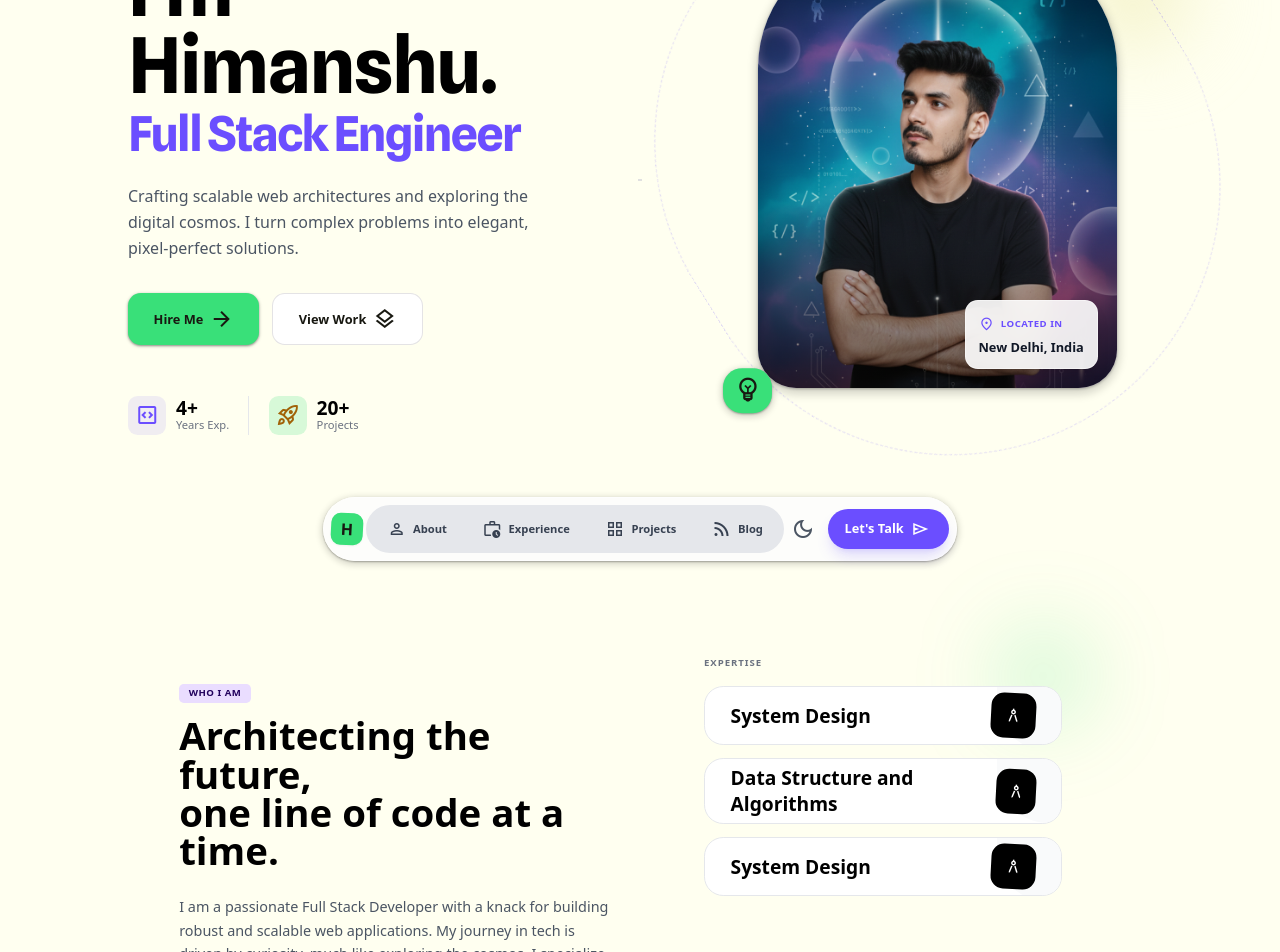
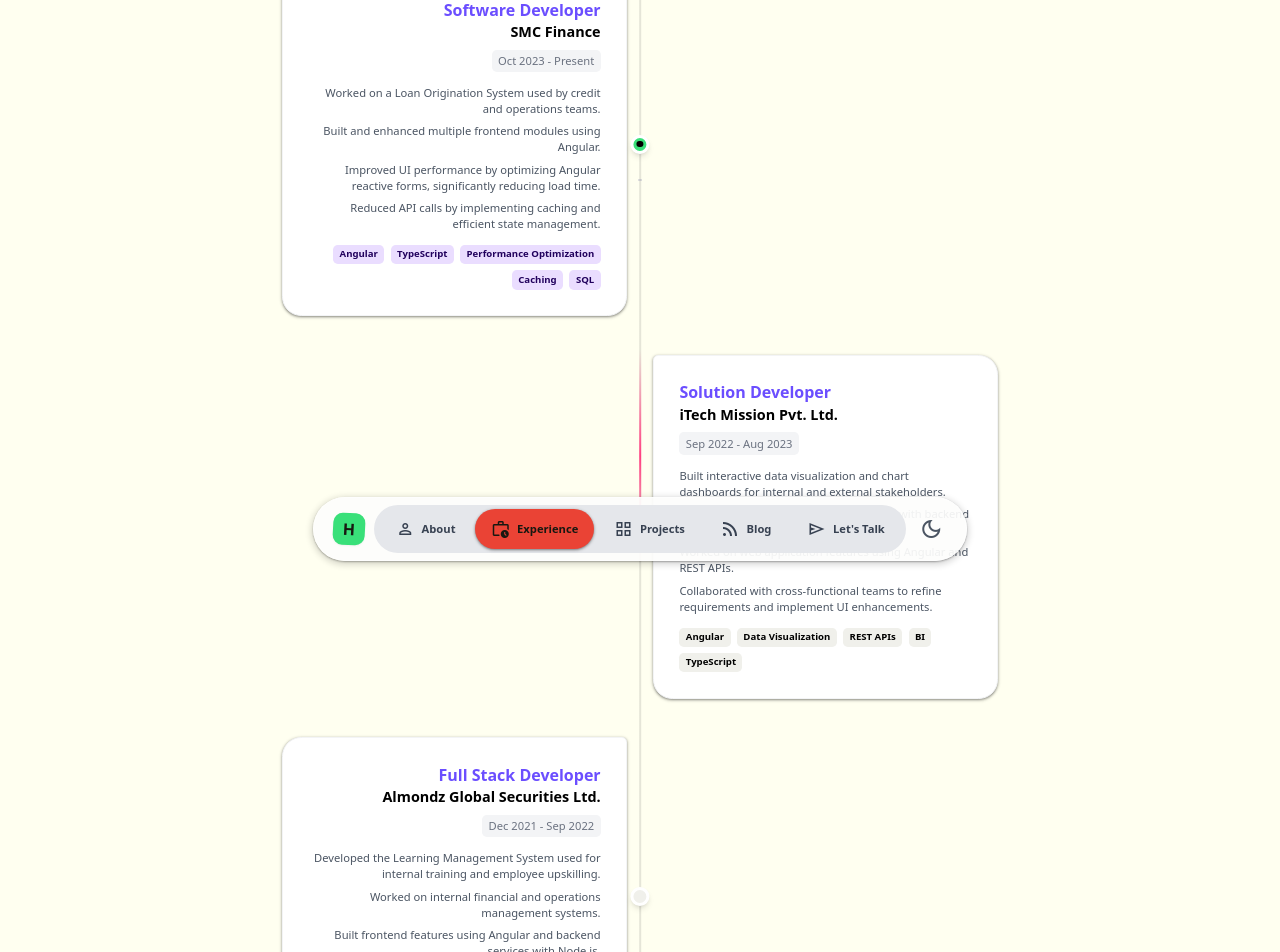
Before and after one commit to himanshu82817/portfolio, an Angular app: page /experience in a window 1280 px wide. Before the commit this address led to /. Shown: the part 220-1172 px from the top of the page. Built offline with nearby package versions, Linux system fonts and the light colour scheme.

Commit message:
structurel change

```diff
--- a/src/app/app.component.html
+++ b/src/app/app.component.html
@@ -1,10 +1,11 @@
 <app-navbar></app-navbar>
-<main class="bg-dot-grid">
-  <app-hero></app-hero>
-  <app-about></app-about>
+<main class="bg-dot-grid min-h-screen w-screen">
+  <!-- <app-hero></app-hero> -->
+  <router-outlet></router-outlet>
+  <!-- <app-about></app-about>
   <app-experience></app-experience>
   <app-projects></app-projects>
   <app-blog></app-blog>
-  <app-contact></app-contact>
+  <app-contact></app-contact> -->
 </main>
-<app-footer></app-footer>
+<!-- <app-footer></app-footer> -->
--- a/src/app/app.component.ts
+++ b/src/app/app.component.ts
@@ -15,7 +15,7 @@
   standalone: true,
   imports: [
     CommonModule,
-    // RouterOutlet,
+    RouterOutlet,
     NavbarComponent,
     HeroComponent,
     AboutComponent,
--- a/src/app/features/portfolio/components/about/about.component.ts
+++ b/src/app/features/portfolio/components/about/about.component.ts
@@ -11,7 +11,12 @@
 export class AboutComponent {
   // Easily manage your skills here
   skills = [
-    'JavaScript', 'TypeScript', 'React', 'Next.js',
-    'PostgreSQL', 'Node.js', 'AWS', 'Tailwind'
+    'JavaScript', 'TypeScript', 'C++', 'SQL',
+    'Angular', 'React', 'React Native', 'HTML', 'CSS',
+    'Node.js', 'NestJS', 'MySQL', 'PostgreSQL',
+    'Git', 'VS Code', 'Docker', 'Google Cloud Platform',
+    'Angular Material', 'PrimeNG', 'Material-UI',
+    'Data Structures & Algorithms', 'Operating Systems', 'Database Management Systems', 'Computer Networks',
+    'Low-Level Design (LLD)', 'High-Level Design (HLD)', 'OOP', 'Design Patterns'
   ];
 }
--- a/src/app/features/portfolio/components/experience/experience.component.ts
+++ b/src/app/features/portfolio/components/experience/experience.component.ts
@@ -13,39 +13,42 @@
 
   experiences = [
     {
-      role: 'Full Stack Developer',
-      company: 'Tech Solutions Inc.',
-      period: 'Jan 2022 - Present',
+      role: 'Software Developer',
+      company: 'SMC Finance',
+      period: 'Oct 2023 - Present',
       description: [
-        'Developed and maintained web applications using Angular, Node.js, and MongoDB.',
-        'Collaborated with cross-functional teams to deliver high-quality software.',
-        'Implemented responsive designs with Tailwind CSS.'
+        'Worked on a Loan Origination System used by credit and operations teams.',
+        'Built and enhanced multiple frontend modules using Angular.',
+        'Improved UI performance by optimizing Angular reactive forms, significantly reducing load time.',
+        'Reduced API calls by implementing caching and efficient state management.'
       ],
-      tags: ['Angular', 'Node.js', 'MongoDB', 'Tailwind CSS'],
+      tags: ['Angular', 'TypeScript', 'Performance Optimization', 'Caching', 'SQL'],
       dotColor: 'bg-primary'
     },
     {
-      role: 'Frontend Developer',
-      company: 'Creative Minds',
-      period: 'Jun 2020 - Dec 2021',
+      role: 'Solution Developer',
+      company: 'iTech Mission Pvt. Ltd.',
+      period: 'Sep 2022 - Aug 2023',
       description: [
-        'Built and optimized user interfaces for various clients.',
-        'Worked with React and Vue.js to create engaging user experiences.',
-        'Ensured cross-browser compatibility and performance.'
+        'Built interactive data visualization and chart dashboards for internal and external stakeholders.',
+        'Integrated business intelligence modules with backend services to display real-time insights.',
+        'Worked on web application features using Angular and REST APIs.',
+        'Collaborated with cross-functional teams to refine requirements and implement UI enhancements.'
       ],
-      tags: ['React', 'Vue.js', 'SCSS'],
+      tags: ['Angular', 'Data Visualization', 'REST APIs', 'BI', 'TypeScript'],
        dotColor: 'bg-tertiary'
     },
     {
-      role: 'Junior Web Developer',
-      company: 'Digital Dreams',
-      period: 'May 2019 - May 2020',
+      role: 'Full Stack Developer',
+      company: 'Almondz Global Securities Ltd.',
+      period: 'Dec 2021 - Sep 2022',
       description: [
-        'Assisted in the development of WordPress websites.',
-        'Learned the fundamentals of web development and best practices.',
-        'Provided support and maintenance for existing sites.'
+        'Developed the Learning Management System used for internal training and employee upskilling.',
+        'Worked on internal financial and operations management systems.',
+        'Built frontend features using Angular and backend services with Node.js.',
+        'Integrated SQL databases and optimized complex queries for reporting modules.'
       ],
-      tags: ['HTML', 'CSS', 'JavaScript', 'WordPress'],
+      tags: ['Angular', 'Node.js', 'SQL', 'Full Stack', 'JavaScript'],
       dotColor: 'bg-surface-variant'
     }
   ];
--- a/src/app/features/portfolio/components/hero/hero.component.html
+++ b/src/app/features/portfolio/components/hero/hero.component.html
@@ -16,7 +16,34 @@
         </svg>
     </div>
     <div class="max-w-7xl mx-auto w-full grid md:grid-cols-2 gap-12 items-center">
-        <div class="flex flex-col gap-8 items-start z-10">
+        <!-- Hero Image (now first) -->
+        <div class="relative flex justify-center items-center lg:translate-x-10 md:order-last">
+            <div
+                class="absolute w-[120%] h-[120%] border border-dashed border-tertiary/20 rounded-full animate-[spin_40s_linear_infinite]">
+            </div>
+            <div class="absolute top-0 right-0 w-32 h-32 bg-secondary-container rounded-full blur-2xl -z-10"></div>
+            <div
+                class="relative w-full max-w-md aspect-[4/5] rounded-t-[10rem] rounded-b-[3rem] overflow-hidden shadow-elevation-3 hover:scale-[1.02] transition-transform duration-500 group bg-surface-elevated">
+                <div class="absolute inset-0 bg-gradient-to-t from-black/50 via-transparent to-transparent z-10"></div>
+                <img alt="Himanshu" class="w-full h-full object-cover"
+                    data-alt="Portrait of Himanshu looking confident with a slight smile" src="/profile.png" />
+                <div
+                    class="absolute bottom-6 right-6 z-20 bg-white/90 backdrop-blur-md p-4 rounded-2xl shadow-lg border border-white/50 max-w-[180px]">
+                    <div class="flex items-center gap-2 text-tertiary mb-1">
+                        <span class="material-symbols-outlined text-xl">location_on</span>
+                        <span class="text-xs font-bold uppercase tracking-wider">Located in</span>
+                    </div>
+                    <p class="font-bold text-gray-900 leading-tight">New Delhi, India</p>
+                </div>
+            </div>
+            <div
+                class="absolute -bottom-8 left-10 w-[10%] h-[10%] bg-primary rounded-3xl rotate-12 flex items-center justify-center shadow-elevation-2 z-20 animate-float">
+                <span class="material-symbols-outlined text-4xl text-on-primary">emoji_objects</span>
+            </div>
+        </div>
+
+        <!-- Text Div (now second) -->
+        <div class="flex flex-col gap-8 items-start z-10 md:order-first">
             <div
                 class="inline-flex items-center gap-3 px-4 py-2 rounded-full bg-surface-elevated/50 backdrop-blur border border-outline/20 text-sm font-bold text-gray-600 shadow-sm">
                 <span class="relative flex h-3 w-3">
@@ -26,7 +53,7 @@
                 </span>
                 Hello World
             </div>
-            <h1 class="text-6xl md:text-8xl font-display font-black leading-[1.05] tracking-tight">
+            <h1 class="text-6xl md:text-8xl font-display font-black dark:text-gray-300 leading-[1.05] tracking-tight">
                 I’m <br />Himanshu.
                 <span class="block text-4xl md:text-6xl mt-2 font-bold text-tertiary">Full Stack Engineer</span>
             </h1>
@@ -53,7 +80,7 @@
                         <span class="material-symbols-outlined">code_blocks</span>
                     </div>
                     <div>
-                        <p class="text-2xl font-black leading-none">4+</p>
+                        <p class="text-2xl dark:text-gray-300 font-black leading-none">4+</p>
                         <p class="text-sm font-medium text-gray-500">Years Exp.</p>
                     </div>
                 </div>
@@ -63,35 +90,11 @@
                         <span class="material-symbols-outlined">rocket_launch</span>
                     </div>
                     <div>
-                        <p class="text-2xl font-black leading-none">20+</p>
+                        <p class="text-2xl dark:text-gray-300 font-black leading-none">20+</p>
                         <p class="text-sm font-medium text-gray-500">Projects</p>
                     </div>
                 </div>
             </div>
         </div>
-        <div class="relative flex justify-center items-center lg:translate-x-10">
-            <div
-                class="absolute w-[120%] h-[120%] border border-dashed border-tertiary/20 rounded-full animate-[spin_40s_linear_infinite]">
-            </div>
-            <div class="absolute top-0 right-0 w-32 h-32 bg-secondary-container rounded-full blur-2xl -z-10"></div>
-            <div
-                class="relative w-full max-w-md aspect-[4/5] rounded-t-[10rem] rounded-b-[3rem] overflow-hidden shadow-elevation-3 hover:scale-[1.02] transition-transform duration-500 group bg-surface-elevated">
-                <div class="absolute inset-0 bg-gradient-to-t from-black/50 via-transparent to-transparent z-10"></div>
-                <img alt="Himanshu" class="w-full h-full object-cover"
-                    data-alt="Portrait of Himanshu looking confident with a slight smile" src="/profile.png" />
-                <div
-                    class="absolute bottom-6 right-6 z-20 bg-white/90 backdrop-blur-md p-4 rounded-2xl shadow-lg border border-white/50 max-w-[180px]">
-                    <div class="flex items-center gap-2 text-tertiary mb-1">
-                        <span class="material-symbols-outlined text-xl">location_on</span>
-                        <span class="text-xs font-bold uppercase tracking-wider">Located in</span>
-                    </div>
-                    <p class="font-bold text-gray-900 leading-tight">New Delhi, India</p>
-                </div>
-            </div>
-            <div
-                class="absolute -bottom-8 left-10 w-[10%] h-[10%] bg-primary rounded-3xl rotate-12 flex items-center justify-center shadow-elevation-2 z-20 animate-float">
-                <span class="material-symbols-outlined text-4xl text-on-primary">emoji_objects</span>
-            </div>
-        </div>
     </div>
 </section>
--- a/src/app/features/portfolio/components/projects/projects.component.ts
+++ b/src/app/features/portfolio/components/projects/projects.component.ts
@@ -21,32 +21,23 @@
 export class ProjectsComponent {
   projects: Project[] = [
     {
-      title: 'DataViz Pro',
-      category: 'SaaS',
-      subCategory: 'Analytics',
-      year: '2024',
-      description: 'A comprehensive data visualization platform allowing users to import CSVs and generate real-time interactive charts.',
+      title: 'Loan Origination System',
+      category: 'Fintech',
+      subCategory: 'Enterprise',
+      year: '2023',
+      description: 'Built multiple modules for a production-grade loan origination system used by credit and operations teams. Improved UI performance by optimizing Angular reactive forms, reducing page load time significantly. Reduced API calls by implementing response caching and better state management. Increased credit team efficiency by automating workflows and validations.',
       // Ensure these images exist in your assets folder or use placeholders
       imageUrl: 'assets/images/project1.jpg',
-      imageAlt: 'Dashboard interface screenshot showing data analytics charts'
+      imageAlt: 'Loan Origination System dashboard'
     },
     {
-      title: 'ShopEasy App',
-      category: 'E-Commerce',
-      subCategory: 'Mobile',
-      year: '2023',
-      description: 'A React Native mobile application for a seamless shopping experience with Stripe payment integration.',
+      title: 'Learning Management System',
+      category: 'EdTech',
+      subCategory: 'Web App',
+      year: '2022',
+      description: 'Developed modules for course management, student tracking, and assessments. Built reusable Angular components to improve development speed and consistency. Integrated REST APIs and handled role-based access control.',
       imageUrl: 'assets/images/project2.jpg',
-      imageAlt: 'Mobile application mockup for e-commerce store'
-    },
-    {
-      title: 'NeuroChat',
-      category: 'AI',
-      subCategory: 'Chatbot',
-      year: '2023',
-      description: 'An intelligent customer support chatbot powered by OpenAI API, reducing human workload by 70%.',
-      imageUrl: 'assets/images/project3.jpg',
-      imageAlt: 'Abstract gradient background representing AI interface'
+      imageAlt: 'Learning Management System dashboard'
     }
   ];
 }
--- a/src/app/shared/components/navbar/navbar.component.html
+++ b/src/app/shared/components/navbar/navbar.component.html
@@ -37,48 +37,62 @@
 
 <nav class="fixed bottom-6 left-0 right-0 z-50 flex justify-center px-4 pointer-events-none">
   <div
-    class="pointer-events-auto bg-[#fdfdfc]/90 dark:bg-[#1a1a16]/90 backdrop-blur-3xl rounded-full shadow-elevation-2 border border-white/40 dark:border-white/10  p-2 flex items-center gap-1 transition-all duration-500 hover:shadow-elevation-3">
-    <a href="#" class="flex items-center gap-2 group">
-      <div class="size-10 bg-primary rounded-xl rotate-3 hover:rotate-12 transition-transform duration-300 flex items-center justify-center text-on-primary font-bold text-xl shadow-sm cursor-pointer">
+    class="pointer-events-auto bg-[#fdfdfc]/90 dark:bg-[#1a1a16]/90 backdrop-blur-3xl rounded-full shadow-elevation-2 border border-white/40 dark:border-white/10  py-2 px-6 flex items-center gap-3 transition-all duration-500 hover:shadow-elevation-3">
+    <a routerLink="/" class="flex items-center gap-2 group">
+      <div
+        class="size-10 bg-primary rounded-xl rotate-3 hover:rotate-12 transition-transform duration-300 flex items-center justify-center text-on-primary font-bold text-xl shadow-sm cursor-pointer">
         H
       </div>
     </a>
 
     <div class="flex items-center bg-gray-200 dark:bg-white/5 rounded-full p-1 md:p-1.5 gap-1">
-      <a class="py-2 px-4 md:px-5 md:py-3 rounded-full flex items-center justify-center gap-2 text-sm font-bold text-gray-700 dark:text-gray-200 hover:bg-white dark:hover:bg-white/10 hover:shadow-sm hover:text-tertiary active:scale-95 active:bg-secondary-container transition-all duration-300 group relative overflow-hidden"
-        href="#about">
+      <a routerLink="/about"
+         routerLinkActive #rlaAbout="routerLinkActive"
+         [ngClass]="rlaAbout.isActive ? 'bg-[#4286f5] text-on-primary shadow-elevation-1' : 'hover:bg-white dark:hover:bg-white/10 hover:shadow-sm hover:text-tertiary'"
+         class="py-2 px-4 md:px-5 md:py-3 rounded-full flex items-center justify-center gap-2 text-sm font-bold text-gray-700 dark:text-gray-200 active:scale-95 active:bg-secondary-container transition-all duration-300 group relative overflow-hidden">
         <span class="material-symbols-outlined text-[20px] group-hover:fill-1 transition-all">person</span>
         <span class="hidden md:block">About</span>
       </a>
-      <a class="py-2 px-4 md:px-5 md:py-3 rounded-full flex items-center justify-center gap-2 text-sm font-bold text-gray-700 dark:text-gray-200 hover:bg-white dark:hover:bg-white/10 hover:shadow-sm hover:text-tertiary active:scale-95 active:bg-secondary-container transition-all duration-300 group"
-        href="#experience">
+      <a routerLink="/experience"
+         routerLinkActive #rlaExp="routerLinkActive"
+         [ngClass]="rlaExp.isActive ? 'bg-[#ea4335] text-on-primary shadow-elevation-1' : 'hover:bg-white dark:hover:bg-white/10 hover:shadow-sm hover:text-tertiary'"
+         class="py-2 px-4 md:px-5 md:py-3 rounded-full flex items-center justify-center gap-2 text-sm font-bold text-gray-700 dark:text-gray-200 active:scale-95 active:bg-secondary-container transition-all duration-300 group">
         <span class="material-symbols-outlined text-[20px] group-hover:fill-1 transition-all">work_history</span>
         <span class="hidden md:block">Experience</span>
       </a>
-      <a class="py-2 px-4 md:px-5 md:py-3 rounded-full flex items-center justify-center gap-2 text-sm font-bold text-gray-700 dark:text-gray-200 hover:bg-white dark:hover:bg-white/10 hover:shadow-sm hover:text-tertiary active:scale-95 active:bg-secondary-container transition-all duration-300 group"
-        href="#projects">
+      <a routerLink="/projects"
+         routerLinkActive #rlaProj="routerLinkActive"
+         [ngClass]="rlaProj.isActive ? 'bg-[#fabc05] text-on-primary shadow-elevation-1' : 'hover:bg-white dark:hover:bg-white/10 hover:shadow-sm hover:text-tertiary'"
+         class="py-2 px-4 md:px-5 md:py-3 rounded-full flex items-center justify-center gap-2 text-sm font-bold text-gray-700 dark:text-gray-200 active:scale-95 active:bg-secondary-container transition-all duration-300 group">
         <span class="material-symbols-outlined text-[20px] group-hover:fill-1 transition-all">grid_view</span>
         <span class="hidden md:block">Projects</span>
       </a>
-      <a class="py-2 px-4 md:px-5 md:py-3 rounded-full flex items-center justify-center gap-2 text-sm font-bold text-gray-700 dark:text-gray-200 hover:bg-white dark:hover:bg-white/10 hover:shadow-sm hover:text-tertiary active:scale-95 active:bg-secondary-container transition-all duration-300 group"
-        href="#blog">
+      <a routerLink="/blog"
+         routerLinkActive #rlaBlog="routerLinkActive"
+         [ngClass]="rlaBlog.isActive ? 'bg-[#4286f5] text-on-primary shadow-elevation-1' : 'hover:bg-white dark:hover:bg-white/10 hover:shadow-sm hover:text-tertiary'"
+         class="py-2 px-4 md:px-5 md:py-3 rounded-full flex items-center justify-center gap-2 text-sm font-bold text-gray-700 dark:text-gray-200 active:scale-95 active:bg-secondary-container transition-all duration-300 group">
         <span class="material-symbols-outlined text-[20px] group-hover:fill-1 transition-all">rss_feed</span>
         <span class="hidden md:block">Blog</span>
       </a>
+      <a routerLink="/contact"
+         routerLinkActive #rlaContact="routerLinkActive"
+         [ngClass]="rlaContact.isActive ? 'bg-[#36a852] text-on-primary shadow-elevation-1' : 'hover:bg-white dark:hover:bg-white/10 hover:shadow-sm hover:text-tertiary'"
+         class="py-2 px-4 md:px-5 md:py-3 rounded-full flex items-center justify-center gap-2 text-sm font-bold text-gray-700 dark:text-gray-200 active:scale-95 active:bg-secondary-container transition-all duration-300 group">
+        <span class="material-symbols-outlined text-[20px] group-hover:fill-1 transition-all">send</span>
+        <span class="hidden md:block">Let's Talk</span>
+      </a>
     </div>
-    <button
-        (click)="toggleTheme()"
-        class="size-10 rounded-full flex items-center justify-center hover:bg-gray-100 dark:hover:bg-white/10 text-gray-600 dark:text-gray-200 transition-colors"
-        aria-label="Toggle Dark Mode"
-      >
-        <span class="material-symbols-outlined">
-          {{ themeService.darkMode() ? 'light_mode' : 'dark_mode' }}
-        </span>
-      </button>
-    <a class="ml-1 md:ml-2 p-3 md:pl-5 md:pr-6 md:py-3 bg-tertiary text-on-tertiary-container rounded-full flex items-center justify-center gap-2 font-bold shadow-lg shadow-tertiary/20 hover:shadow-xl hover:shadow-tertiary/30 hover:scale-105 active:scale-95 transition-all duration-300 text-white group shrink-0"
+    <button (click)="toggleTheme()"
+      class="size-10 rounded-full flex items-center justify-center hover:bg-gray-100 dark:hover:bg-white/10 text-gray-600 dark:text-gray-200 transition-colors"
+      aria-label="Toggle Dark Mode">
+      <span class="material-symbols-outlined">
+        {{ themeService.darkMode() ? 'light_mode' : 'dark_mode' }}
+      </span>
+    </button>
+    <!-- <a class="ml-1 md:ml-2 p-3 md:pl-5 md:pr-6 md:py-3 bg-tertiary text-on-tertiary-container rounded-full flex items-center justify-center gap-2 font-bold shadow-lg shadow-tertiary/20 hover:shadow-xl hover:shadow-tertiary/30 hover:scale-105 active:scale-95 transition-all duration-300 text-white group shrink-0"
       href="#contact">
       <span class="hidden md:block group-hover:translate-x-0.5 transition-transform">Let's Talk</span>
       <span class="material-symbols-outlined text-[20px] group-hover:rotate-12 transition-transform">send</span>
-    </a>
+    </a> -->
   </div>
 </nav>
--- a/src/app/shared/components/navbar/navbar.component.ts
+++ b/src/app/shared/components/navbar/navbar.component.ts
@@ -2,11 +2,12 @@
 import { CommonModule } from '@angular/common';
 import { ThemeService } from '../../../core/services/theme.service';
 import { HapticService } from '../../../core/haptic.service';
+import { RouterLink, RouterLinkActive } from "@angular/router";
 
 @Component({
   selector: 'app-navbar',
   standalone: true,
-  imports: [CommonModule],
+  imports: [CommonModule, RouterLink, RouterLinkActive],
   templateUrl: './navbar.component.html',
   styles: []
 })
```
Also changed, not shown: src/app/app.routes.ts (+32 -1 lines), 1 other file (tests, documents, lock files or other folders).
